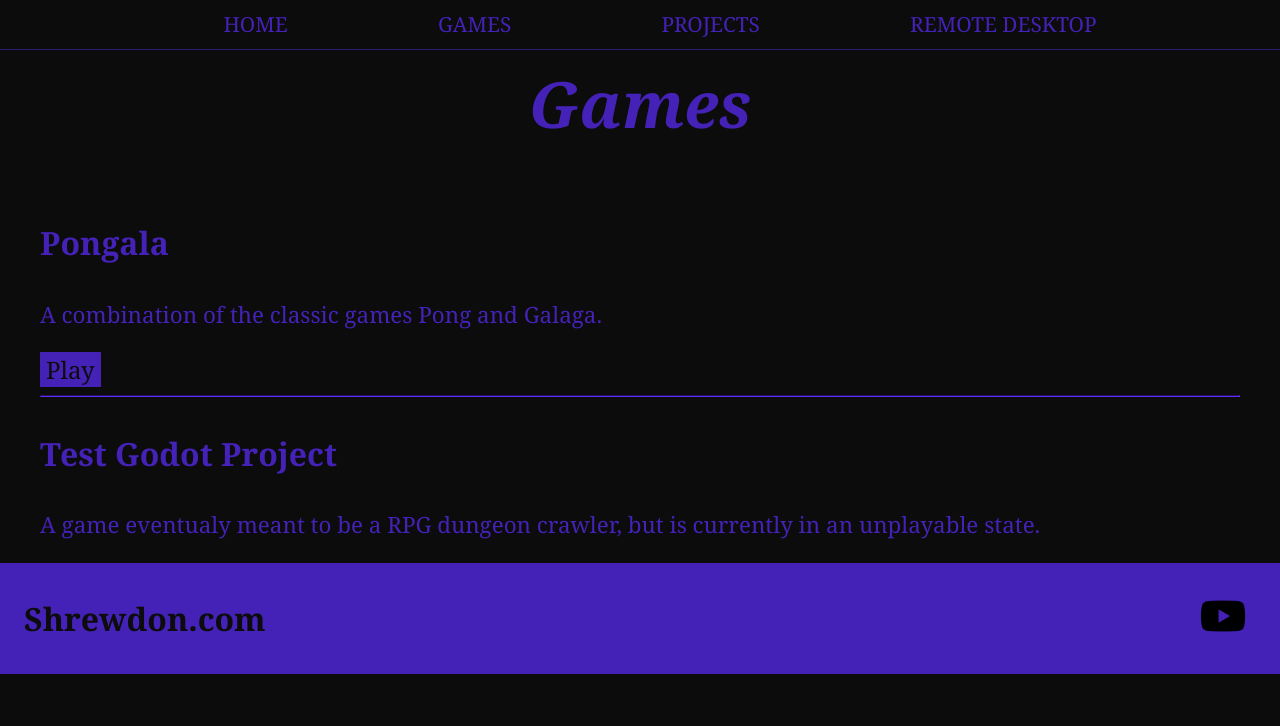
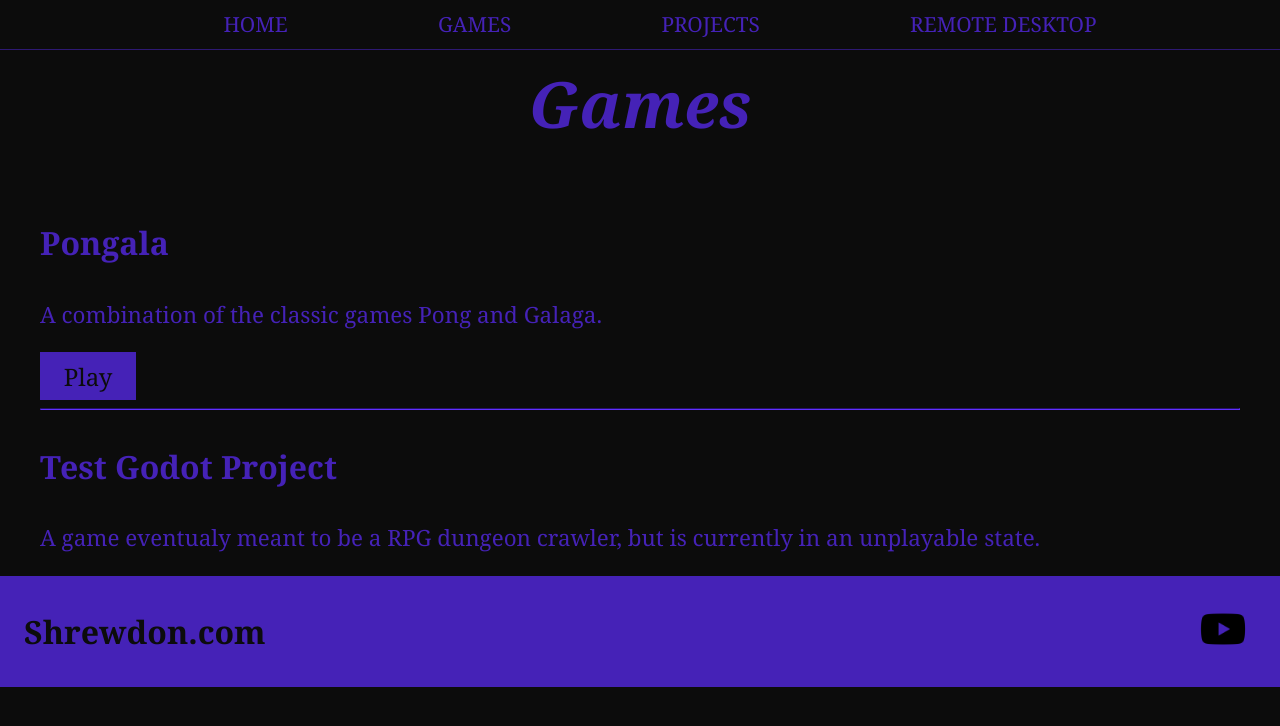
Before and after one commit to Shrewdon/shrewdon-website, a plain HTML site: page games.html in a window 1280 px wide. Drawn offline with Linux system fonts and the light colour scheme.

Commit message:
play button changes

```diff
--- a/styles.css
+++ b/styles.css
@@ -102,7 +102,9 @@ html, body {
     color: rgb(12, 12, 12);
     font-size: 1.5em;
     border: none;
-    /*border-radius: 5%; */
+    width: 4em;
+    height: 2em;
+    cursor: pointer;
 }
 
 .break-line {
```
Also changed, not shown: app.js (deleted).
